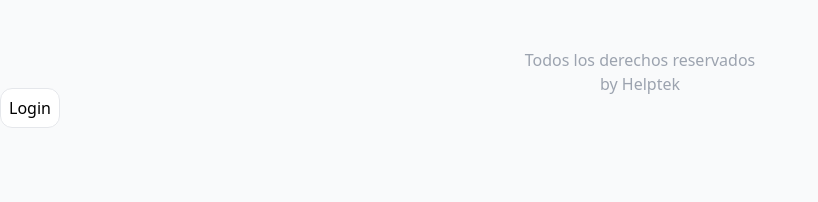
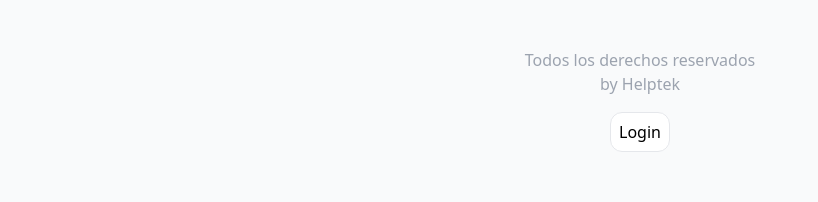
Before and after one commit to juanramirezldev/frontend_veterinaria, a React (Vite) app: page / in a window 1280 px wide. Shown: the top 202 px of the page, without its empty margins (0-818 px from the left). Built offline with nearby package versions, Linux system fonts and the light colour scheme; no server answers.

Commit message:
second change

```diff
--- a/src/components/Footer/index.jsx
+++ b/src/components/Footer/index.jsx
@@ -7,8 +7,13 @@ const Footer = ()=>{
         <Outlet/>
         <p className="text-center mt-12 text-gray-400">Todos los derechos reservados</p>
         <p className="text-center text-gray-400">by Helptek</p>
-        <Link className="text-center justify-center rounded-xl bg-white border p-2" to="/login">Login</Link>
+        <div className="text-center mt-6">
+            <Link className="text-center rounded-xl bg-white border p-2 hover:bg-black hover:text-white"  to="/login">Login</Link>
+
+
+        </div>
         </>
+
     )
 };
 
```
